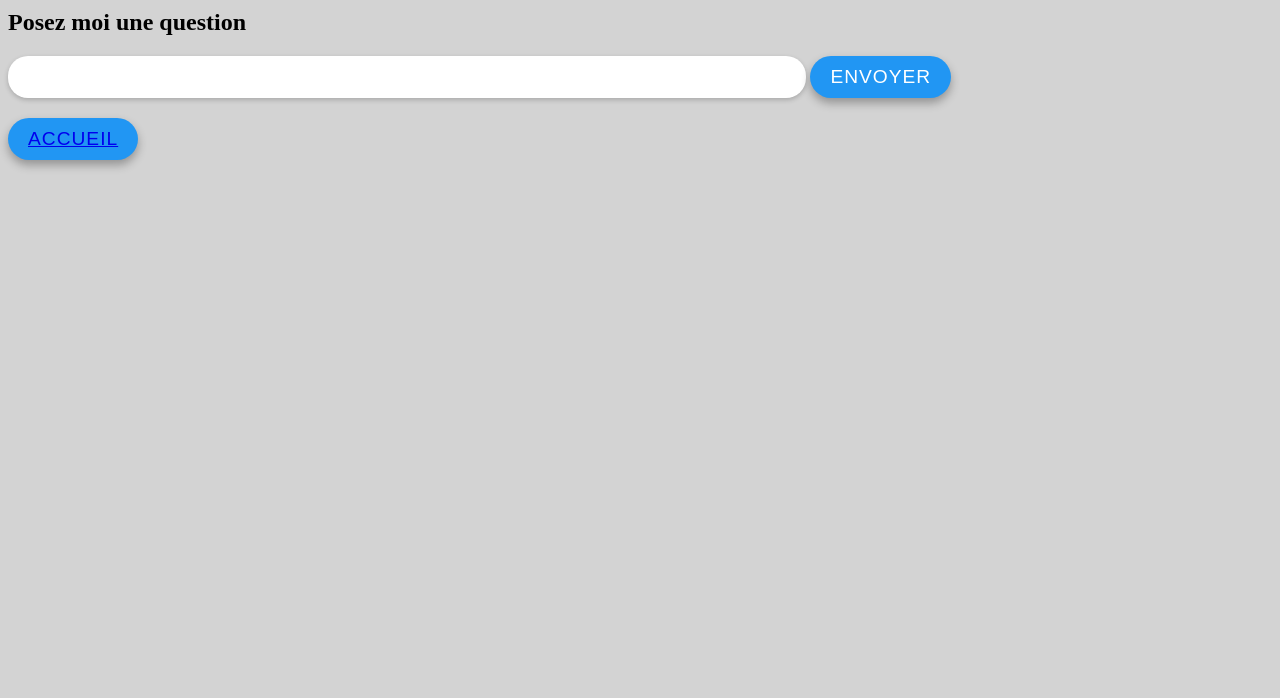
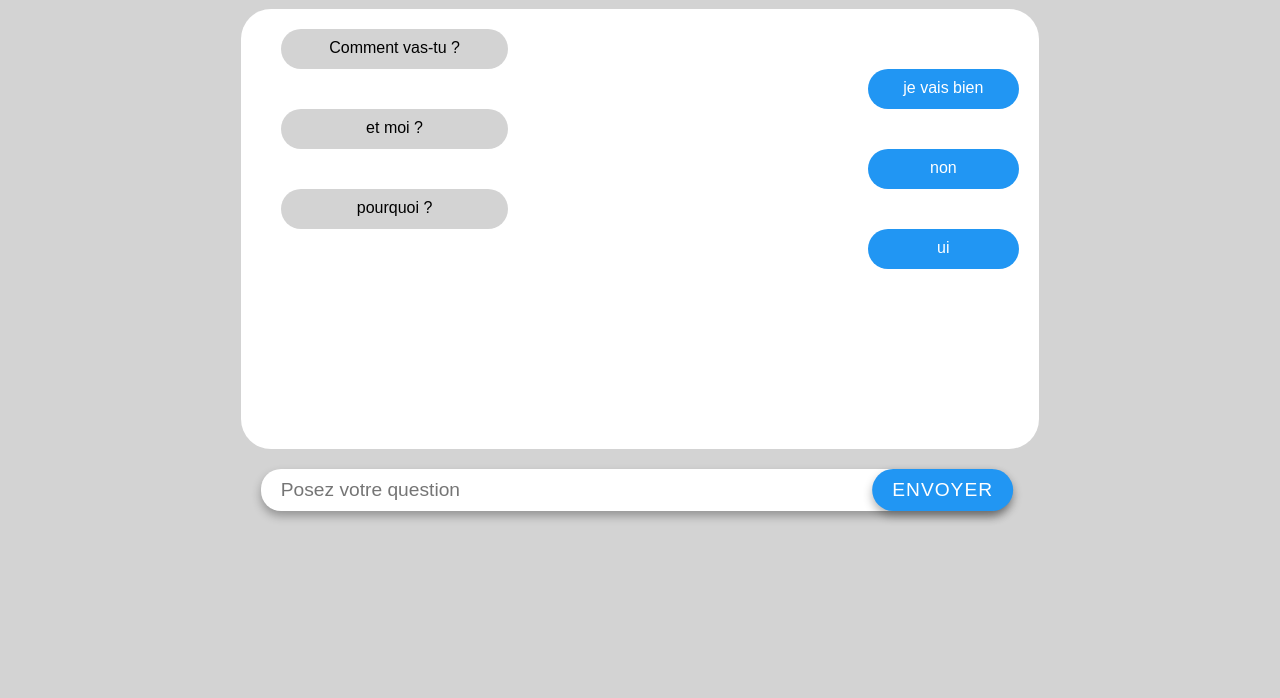
Before and after one commit to jeyson08/chatbot, a plain HTML site: page chatbot.html in a window 1280 px wide. Shown: the part 102-800 px from the top of the page. Drawn offline with Linux system fonts and the light colour scheme.

Commit message:
conversation

```diff
--- a/assets/css/style.css
+++ b/assets/css/style.css
@@ -1,5 +1,6 @@
 body {
   background-color: lightgray;
+  font-family: Arial, Helvetica, sans-serif;
 }
 
 .accueil {
@@ -30,6 +31,10 @@ button {
   transition: all 0.2s ease-in-out;
 }
 
+button.envoyer {
+    transform: translate(-100%);
+}
+
 h1 {
   font-size: 3rem;
   font-weight: 700;
@@ -51,7 +56,44 @@ input {
   border-radius: 20px;
   padding: 10px 20px;
   font-size: 1.2rem;
-  box-shadow: 0px 2px 5px rgba(0, 0, 0, 0.2);
+  box-shadow: 0 5px 10px rgba(0, 0, 0, 0.3);
   margin-bottom: 20px;
-  width: 60%;
+  width: 70%;
 }
+
+.conversation {
+    width: 60%;
+    max-width: 90%;
+    background-color: white;
+    border-radius: 30px;
+    height: 400px;
+    margin: auto;
+    padding: 20px;
+}
+
+.question {
+    margin-left: 20px;
+    background-color: lightgrey;
+    border-radius: 30px;
+    width: 30%;
+    max-width: 50%;
+    height: 30px;
+    text-align: center;
+    padding-top: 10px;
+}
+
+.reponse {
+    background-color: #2196f3;
+    color: white;
+    border-radius: 30px;
+    width: auto;
+    height: 30px;
+    text-align: center;
+    margin-left: 80%;
+    padding-top: 10px;
+}
+
+form {
+    margin-left : 20%;
+    margin-top : 20px;
+}
--- a/chatbot.html
+++ b/chatbot.html
@@ -8,13 +8,19 @@
     <title>chatbot</title>
 </head>
 <body>
-    <h1>Chatbot app</h1>
+    <h1><a href="index.html">Chatbot</a></button></h1>
+    <div class="conversation">
+        <div class="question">Comment vas-tu ?</div>
+        <div class="reponse">je vais bien</div>
+        <div class="question">et moi ?</div>
+        <div class="reponse">non</div>
+        <div class="question">pourquoi ?</div>
+        <div class="reponse">ui</div>
+    </div>
     <form action="input">
-        <h2>Posez moi une question</h2>
-        <input type="text" name="question" id="1">
-        <button type="submit">Envoyer</button>
+        <input type="text" name="question" id="1" placeholder="Posez votre question">
+        <button class="envoyer" type="submit">Envoyer</button>
     </form>
-    <button><a href="index.html">Accueil</a></button>
 </body>
 <script src="./assets/js/app.js"></script>
 </html>
```
Also changed, not shown: index.html (+1 -1 lines).
